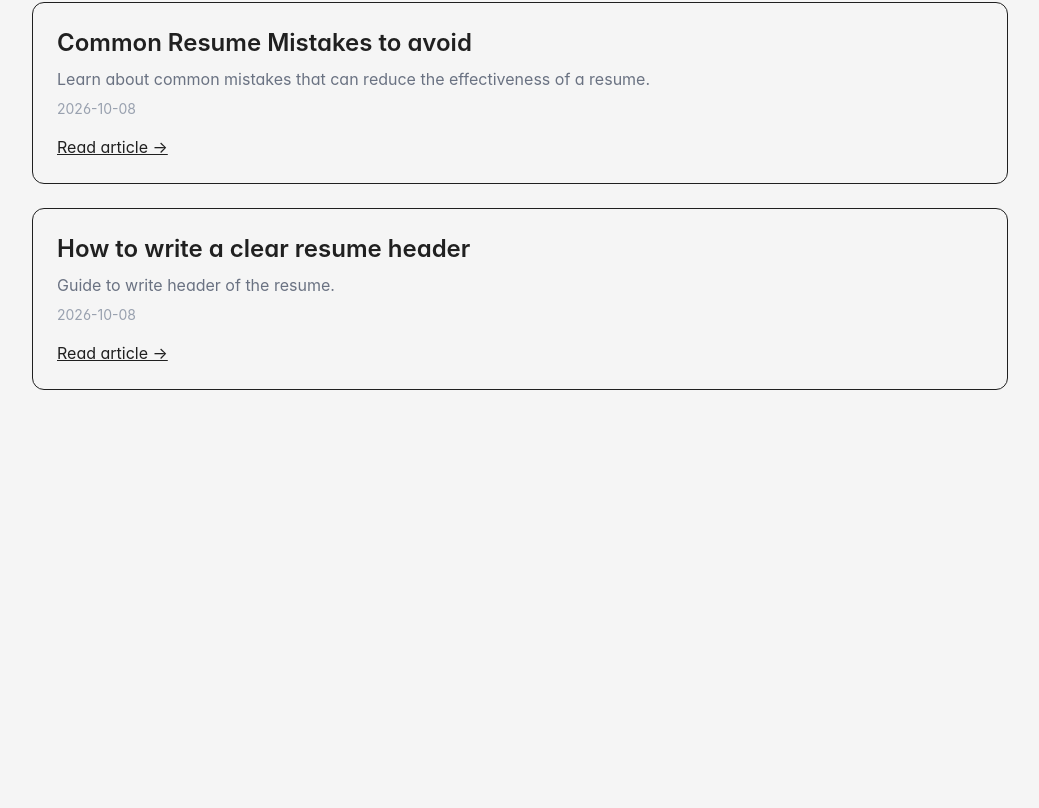
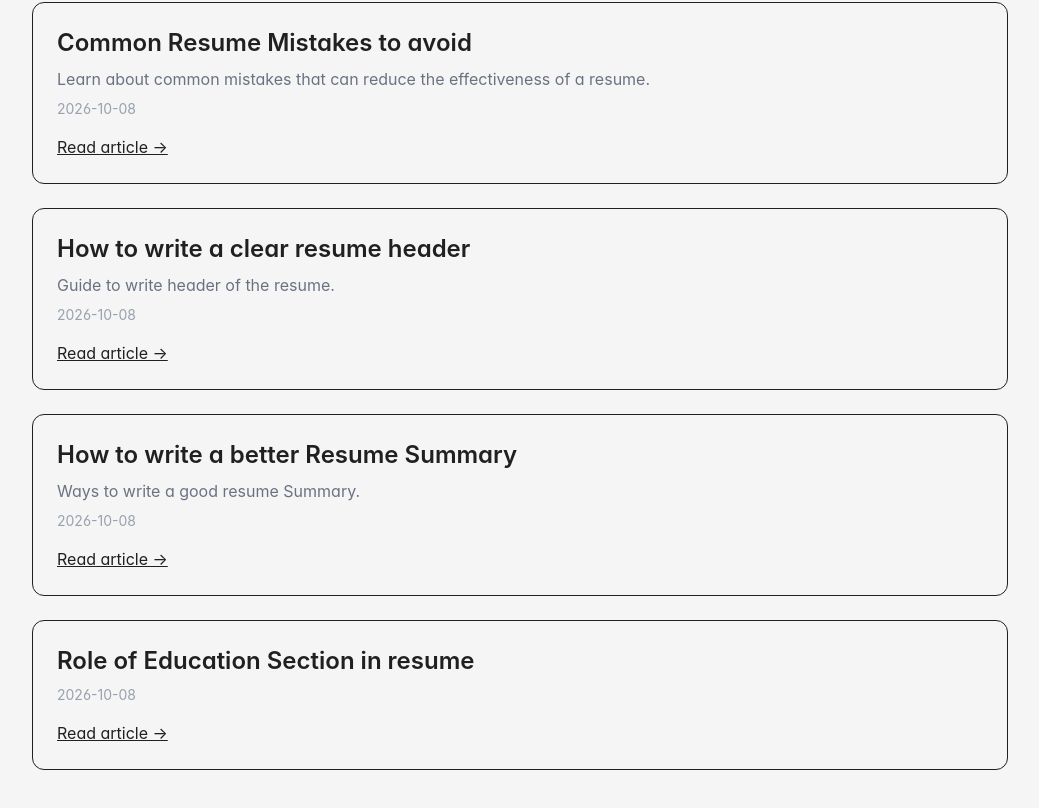
Before and after one commit to Gitanuj993/create-resume-ui, a React (Vite) app: page /blogs in a window 1280 px wide. Shown: the part 388-1196 px from the top of the page, without its empty margins (120-1159 px from the left). Before the commit the page ends 826 px from the top, so only its background shows below. Built offline with nearby package versions, Linux system fonts and the light colour scheme.

Commit message:
Add blog posts about resume summary and education
Added new blog entries on resume writing and education section.

```diff
--- a/src/data/blogs.ts
+++ b/src/data/blogs.ts
@@ -263,6 +263,63 @@ Avoid unnecessary personal information that does not help the recruiter evaluate
     date: "2026-10-08",
   },
 
+    {
+    slug: "Ways-to-write-a-good-resume-Summary",
+    title: " How to write a better Resume Summary",
+    description:
+      " Ways to write a good resume Summary.",
+    content: `
+    # Ways to write a good resume Summary
+Your summary should quickly explain who you are, what you know, and what type of opportunity you are looking for.
+
+For example:
+
+> Computer Science student with a strong foundation in Python, JavaScript, SQL, and data structures. Experienced in building academic and personal projects and interested in backend development and software engineering.
+
+Keep it short and specific.
+
+Avoid generic statements such as:
+
+> "I am a hardworking, passionate and motivated individual."
+
+Almost every resume says this. Recruiters have probably developed immunity.
+
+    `,
+    date: "2026-10-08",
+  },
+    {
+    slug: "Role-of-Education-Section-in-resume",
+    title: "Role of Education Section in resume",
+    description:
+      " ",
+    content: `
+    # Role of Education Section in resume
+Adding education section becomes more important,
+if you do not have an experience yet
+
+Include:
+
+- Degree
+- College or university
+- Expected graduation year
+- CGPA or percentage, if useful
+- Relevant coursework
+
+For technical positions, relevant subjects could include:
+
+- Data Structures and Algorithms
+- Database Management Systems
+- Operating Systems
+- Computer Networks
+- Software Engineering
+- Machine Learning
+
+Note : Avoid it, if your education summary is less important
+
+
+    `,
+    date: "2026-10-08",
+  },
 ];
 
   /* Boiler Plate
```
